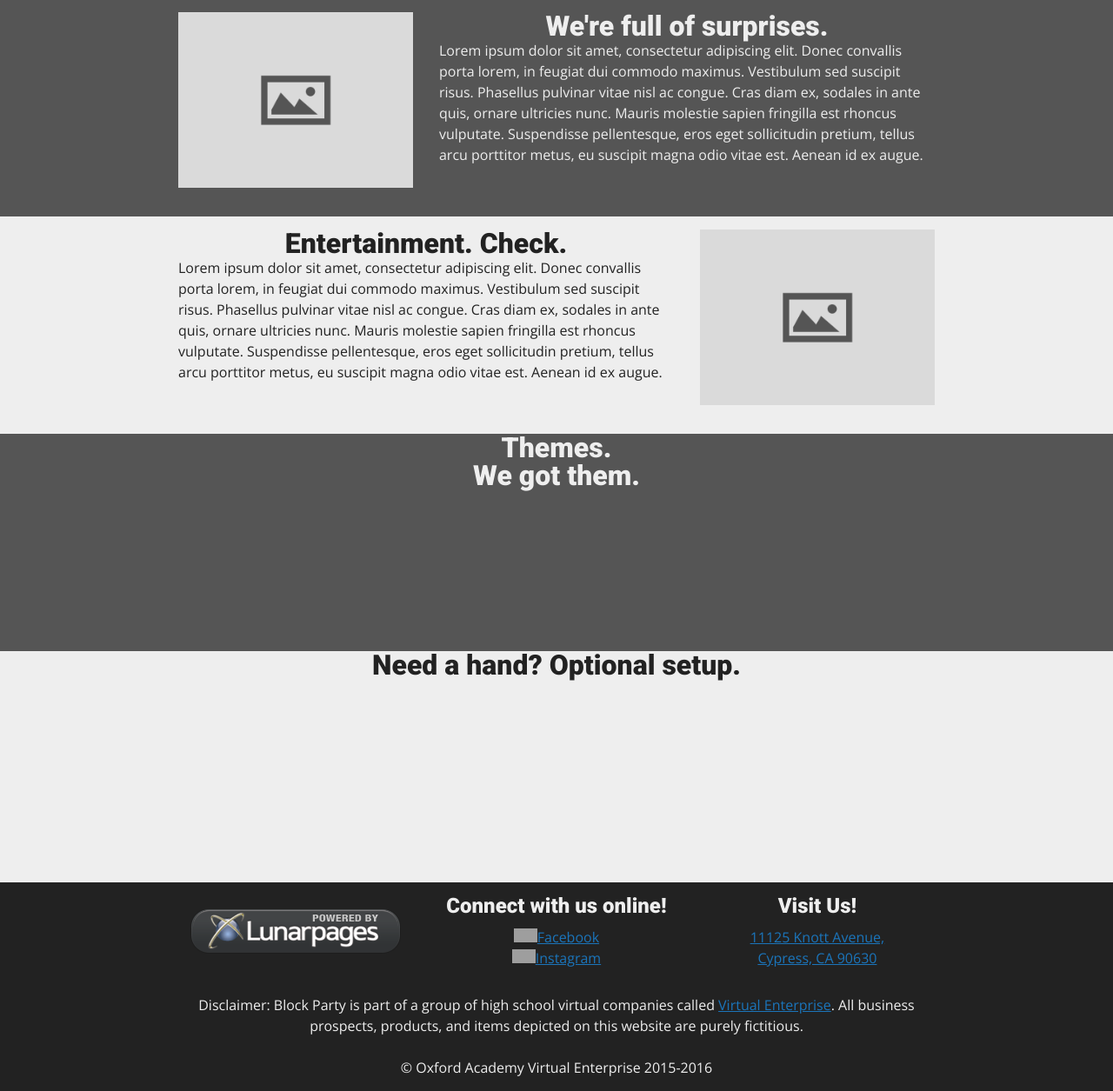
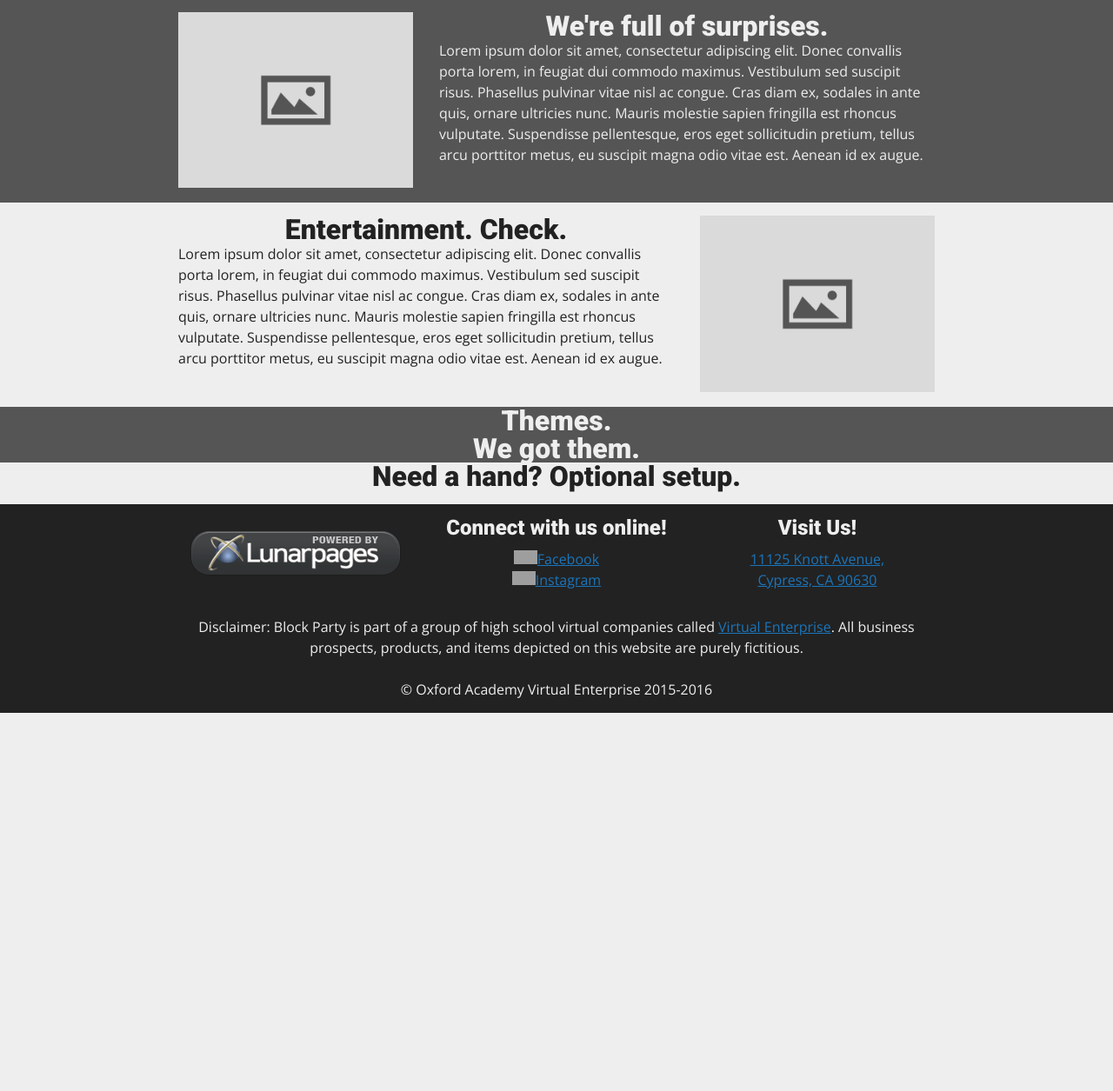
Before and after one commit to OAVE1516/oave1516.github.io, a PHP site: page / in a window 1280 px wide. Shown: the part 620-1875 px from the top of the page at 87% size. After the commit the page ends 1440 px from the top, so only its background shows below. Run offline with PHP 8.4, Linux system fonts and the light colour scheme; grey boxes are pictures that could not be loaded.

Commit message:
Fixed bg heights
thx kevin

```diff
--- a/css/aayush.css
+++ b/css/aayush.css
@@ -27,7 +27,6 @@ h2, h3{
 
 .graybg{
     background: #555;
-    height: 250px;
 }
 
 .graybg p{
@@ -35,7 +34,6 @@ h2, h3{
 }
 
 .whitebg{
-    height: 250px;
 }
 
 .whitebg h2, .whitebg p{
--- a/css/style.css
+++ b/css/style.css
@@ -62,6 +62,15 @@ table {
     margin-left: auto;
     margin-right: auto;
     max-width: 900px;
+}
+
+.container:after {
+    visibility: hidden;
+    display: block;
+    font-size: 0;
+    content: " ";
+    clear: both;
+    height: 0;
 }
 
 .col-1 {width: 8.33%;}
--- a/index.html
+++ b/index.html
@@ -62,8 +62,8 @@
         </div>
     </div>
 
-    <div class="row whitebg">
-        <div class="container">
+    <div class="container">
+        <div class="row whitebg">
             <div class="col-8">
                 <h2>Entertainment. Check.</h2>
                 <p>Lorem ipsum dolor sit amet, consectetur adipiscing elit. Donec convallis porta lorem, in feugiat dui commodo maximus. Vestibulum sed suscipit risus. Phasellus pulvinar vitae nisl ac congue. Cras diam ex, sodales in ante quis, ornare ultricies nunc. Mauris molestie sapien fringilla est rhoncus vulputate. Suspendisse pellentesque, eros eget sollicitudin pretium, tellus arcu porttitor metus, eu suscipit magna odio vitae est. Aenean id ex augue.</p>
```
